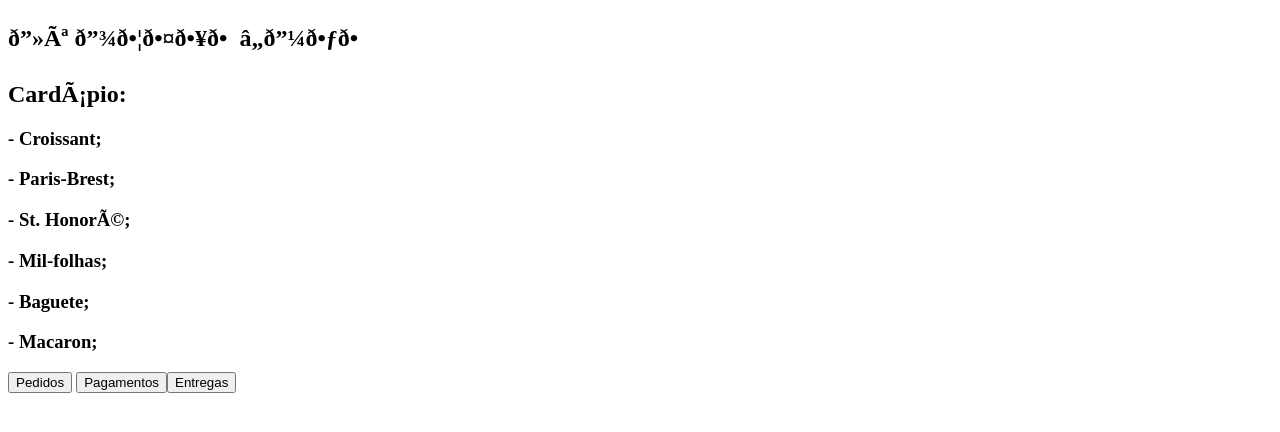
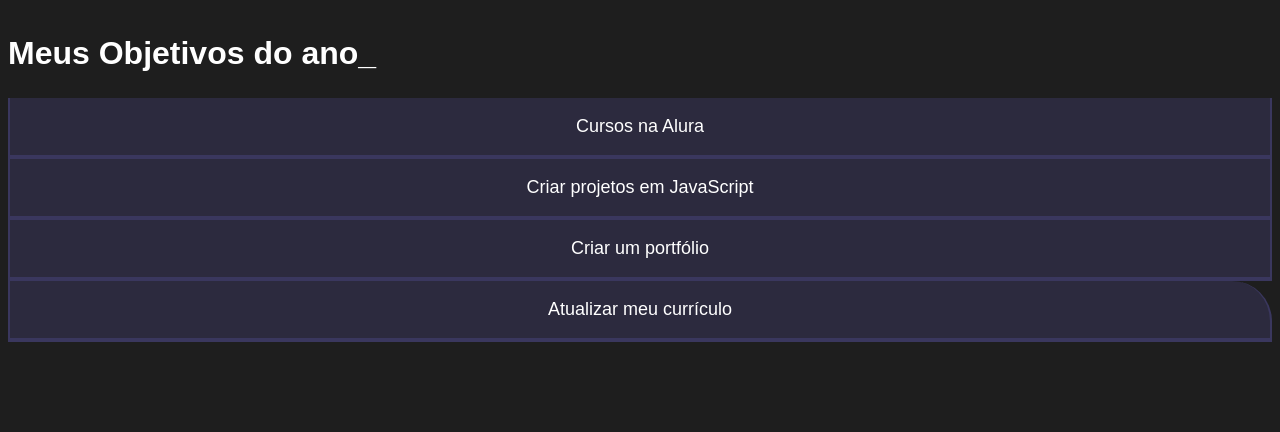
Before and after one commit to VSCODE3D/EDUARDA, a plain HTML site: page index.html in a window 1280 px wide. Drawn offline with Linux system fonts and the light colour scheme.

Commit message:
Add files via upload

```diff
--- a/index.html
+++ b/index.html
@@ -1,41 +1,25 @@
 <!DOCTYPE html>
-<html lang=”pt-br”>
+<html lang="pt-br">
 <head>
-<meta charset=”UTF-8”>
+  <meta charset="UTF-8">
+  <meta name="viewport" content="width=device-width, initial-scale=1.0">
+  <title>Meus objetivos do ano</title>
+  <link rel="stylesheet" href="style.css">
 
-<meta name=”viewport” content=”width=device-width, initial-
-scale=1.0”>
-
-<title>TRABALHO LANCHONETE</title>
 </head>
 <body>
+    <section class="conteudo-principal"></section>
+    <h2 class="titulo-principal">Meus Objetivos do ano_</h2>
+    <div class="botoes"></div>
+    <button class="botao">Cursos na Alura</button>
+      <button class="botao">Criar projetos em JavaScript</button>
+      <button class="botao">Criar um portfólio</button>
+      <button class="botao">Atualizar meu currículo</button>
+
+
+</div>
+  </section>
 </body>
+
+
 </html>
-<body>
-    <section class=”conteudo-principal”></section>
-    <h2 class=”titulo-principal”>𝔻ê 𝔾𝕦𝕤𝕥𝕠 ℍ𝔼𝕃𝕍</h2>
-    </body>
-    <body>
-
-        <h2 class=”titulo-principal”>Cardápio:</h2>
-
-        <h3 class="titulo-principal">- Croissant;</h3>
-        <h3 aria-flowto="titulo-principal">- Paris-Brest;</h4>
-        <h3 class="titulo-principal">- St. Honoré;</h5>
-        <h3 class="titulo-principal">- Mil-folhas;</h3>
-        <h3 class="titulo-principal">- Baguete;</h3>
-        <h3 class="titulo-principal>">- Macaron;</h3>
-
-        <div class=”botoes”>
-        <button class=”botao”>Pedidos</button>
-        <button class=”botao”>Pagamentos
-        <button class=”botao”>Entregas</button>
-        </div>
-        </body>
-        <head>
-            <meta charset=”UTF-8”>
-            <meta name=”viewport” content=”width=device-width,
-            initial-scale=1.0”>
-            <title>Meus objetivos do ano</title>
-            <link rel=”stylesheet” href=”style.css”>
-            </head>
--- a/style.css
+++ b/style.css
@@ -1,12 +1,61 @@
-:root { --cor-de-fundo: #1E1E1E;
+@import url('https://fonts.googleapis.com/css2?family-Chakra+Petch:w ght@400:700&display=swap');
+
+:root{
+    --cor-de-fundo: #1E1E1E;
     --verde: #6FFF57;
     --branco: #FFFFFF;
     --botao-ativo: #3A375E;
     --botao-inativo: rgba(58, 55, 94, 0.5);
     --texto-fundo: rgba(58, 55, 94, 0.3);
 }
-@import url(‘https://fonts.googleapis.com/ css2?family=Chakra+Petch:wght@400;700&display=swap’);
-body {
+body{
     background-color: var(--cor-de-fundo);
-    color: var(--branco); font-family: ‘Chakra Petch’, sans-serif;
+    color: var(--branco);
+  font-family: 'Chakra Petch', sans-serif;
 }
+.conteudo-principal {
+    display: flex;
+    flex-direction: column;
+    justify-content: center;
+    align-items: center;
+    max-width: 1200px;
+    width: 100%;
+    margin: 0 auto;
+}
+.titulo-principal {
+    text-align: left;
+    width: 100%;
+    font-size: 32px;
+}
+.titulo-principal span {
+    color: var(--verde);
+}
+.botao{
+    font-family: "Crakra Petch", sans-serif;
+    background-color: var(--botao-inativo);
+    color: var(--branco);
+    display: flex;
+    justify-content: center;
+    padding: 1em;
+    font-size: 18px;
+    align-items: center;
+    width: 100%;
+    border-bottom: 4px solid var(--botao-ativo);
+    border-left: 2px solid var(--botao-ativo);
+    border-right: 2px solid var(--botao-ativo);
+    border-top: none;
+}
+.botao:first-child {
+    border-radius: 40px 40px 0 0;
+}
+@media screen and (min-width: 768px) {
+    .botoes {
+        display: flex;
+    }
+.botao:first-child {
+    border-radius: 40px 0 0 0;
+}
+.botao:last-child {
+    border-radius: 0 40px 0 0;
+}
+}
```
Lines whose indentation alone changed are shown as unchanged.
